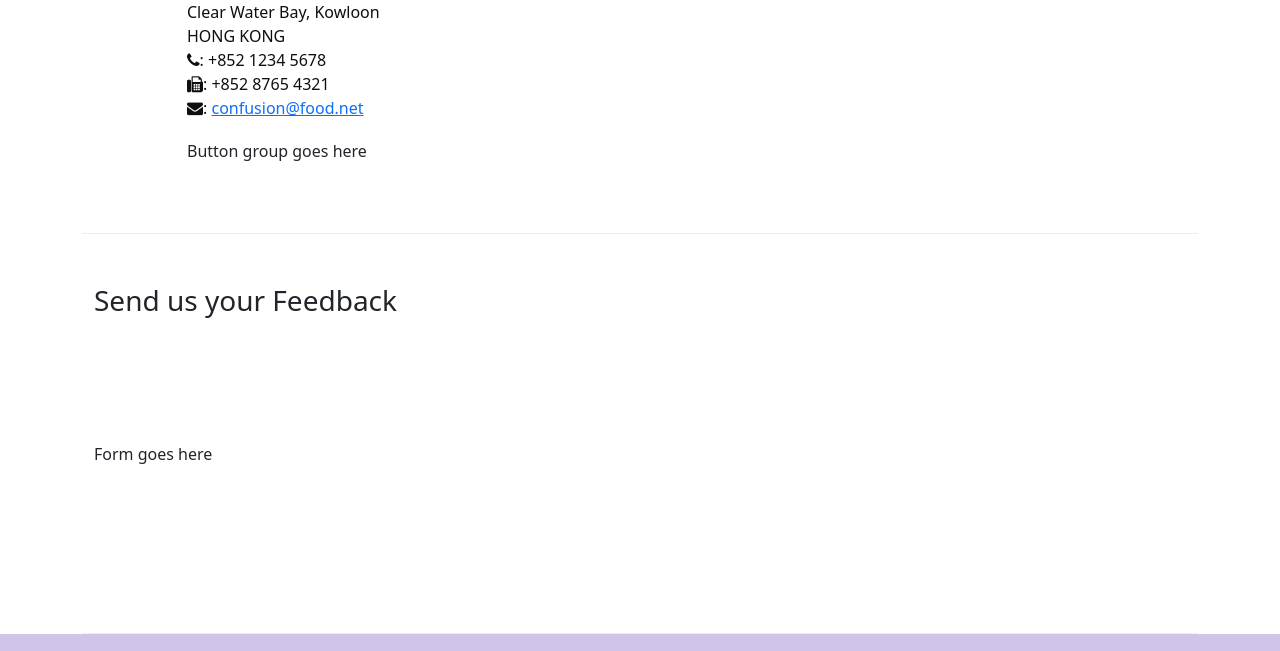
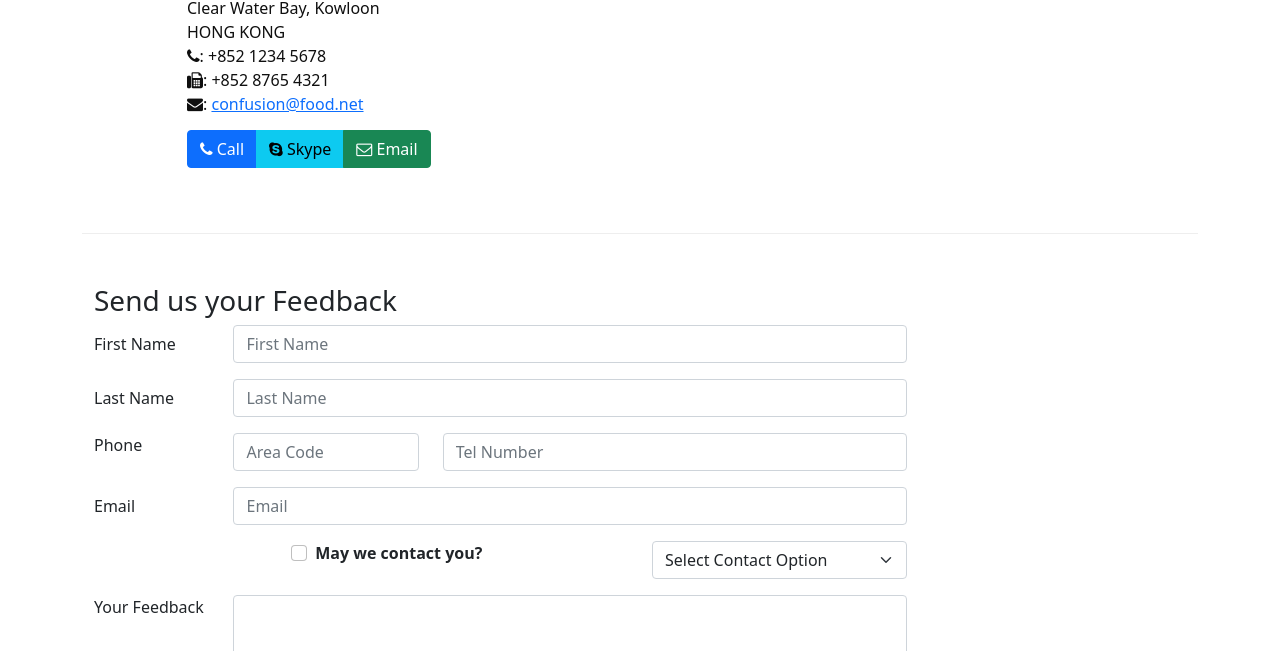
Before and after one commit to siddhantsangai/bootstrap, a website: page contactus.html in a window 1280 px wide. Shown: the part 607-1258 px from the top of the page. Drawn offline with nearby package versions, Linux system fonts and the light colour scheme.

Commit message:
Customizing buttons and form input

```diff
--- a/contactus.html
+++ b/contactus.html
@@ -79,7 +79,11 @@
                 <h5>Map of our Location</h5>
             </div>
             <div class="col-12 col-sm-11 offset-sm-1">
-                Button group goes here
+                <div class="btn-group" role="group">
+                    <a role="button" class="btn btn-primary" href="tel:+85212345678"><i class="fa fa-phone"></i> Call</a>
+                    <a role="button" class="btn btn-info"><i class="fa fa-skype"></i> Skype</a>
+                    <a role="button" class="btn btn-success" href="mailto:confusion@food.net"><i class="fa fa-envelope-o"></i> Email</a>
+                </div>
             </div>
         </div>
 
@@ -88,7 +92,59 @@
               <h3>Send us your Feedback</h3>
            </div>
             <div class="col-12 col-md-9">
-                Form goes here
+                <form>
+                    <div class="mb-3 row">
+                        <label for="firstName" class="col-form-label col-md-2">First Name</label>
+                        <div class="col-md-10">
+                            <input type="text" class="form-control" id="firstName" placeholder="First Name">
+                        </div>
+                    </div>
+                    <div class="mb-3 row">
+                      <label for="lastName" class="col-form-label col-md-2">Last Name</label>
+                      <div class="col-md-10">
+                        <input type="text" class="form-control" id="lastName" placeholder="Last Name">
+                      </div>
+                    </div>
+                    <div class="mb-3 row">
+                        <label for="telnum" class="col-12 col-md-2 form-label">Phone</label>
+                        <div class="col-5 col-md-3">
+                          <input type="tel" class="form-control" id="areacode" placeholder="Area Code">
+                        </div>
+                        <div class="col-7 col-md-7">
+                            <input type="tel" class="form-control" id="telnum" placeholder="Tel Number">
+                        </div>
+                    </div>
+                    <div class="mb-3 row">
+                        <label for="email" class="col-form-label col-md-2">Email</label>
+                        <div class="col-md-10">
+                          <input type="email" class="form-control" id="email" placeholder="Email">
+                        </div>
+                    </div>
+                    <div class="mb-3 row justify-content-between">
+                        <div class="form-check offset-md-3 col-md-5">
+                            <input class="form-check-input col-md-2" type="checkbox" value="" id="flexCheckDefault">
+                            <label class="form-check-label col-md-8" for="flexCheckDefault">
+                                <strong>May we contact you?</strong>
+                            </label>
+                        </div>
+                        <div class="col-md-4">
+                            <select class="form-select" aria-label="selectChannel">
+                                <option selected>Select Contact Option</option>
+                                <option value="1">Tel</option>
+                                <option value="2">Email</option>
+                            </select>
+                        </div>
+                    </div>
+                    <div class="mb-3 row">
+                        <label for="feedback" class="form-label col-md-2">Your Feedback</label>
+                        <div class="col-md-10">
+                            <textarea class="form-control col-md-8" id="feedback" rows="12"></textarea>
+                        </div>
+                    </div>
+                    <div class="mb-3 row">
+                        <button type="submit" class="btn btn-primary col-md-2 offset-md-2">Send Feedback</button>
+                    </div>
+                  </form>
             </div>
              <div class="col-12 col-md">
             </div>
```
